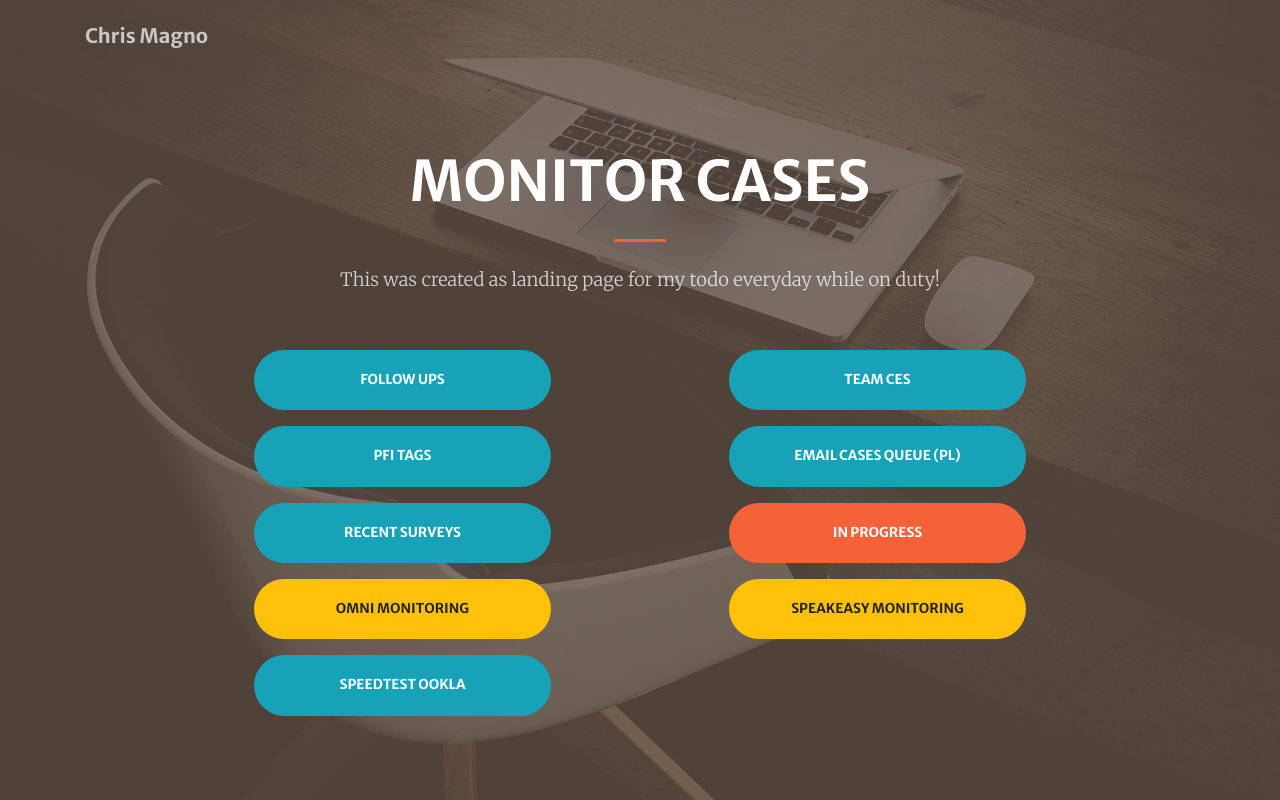
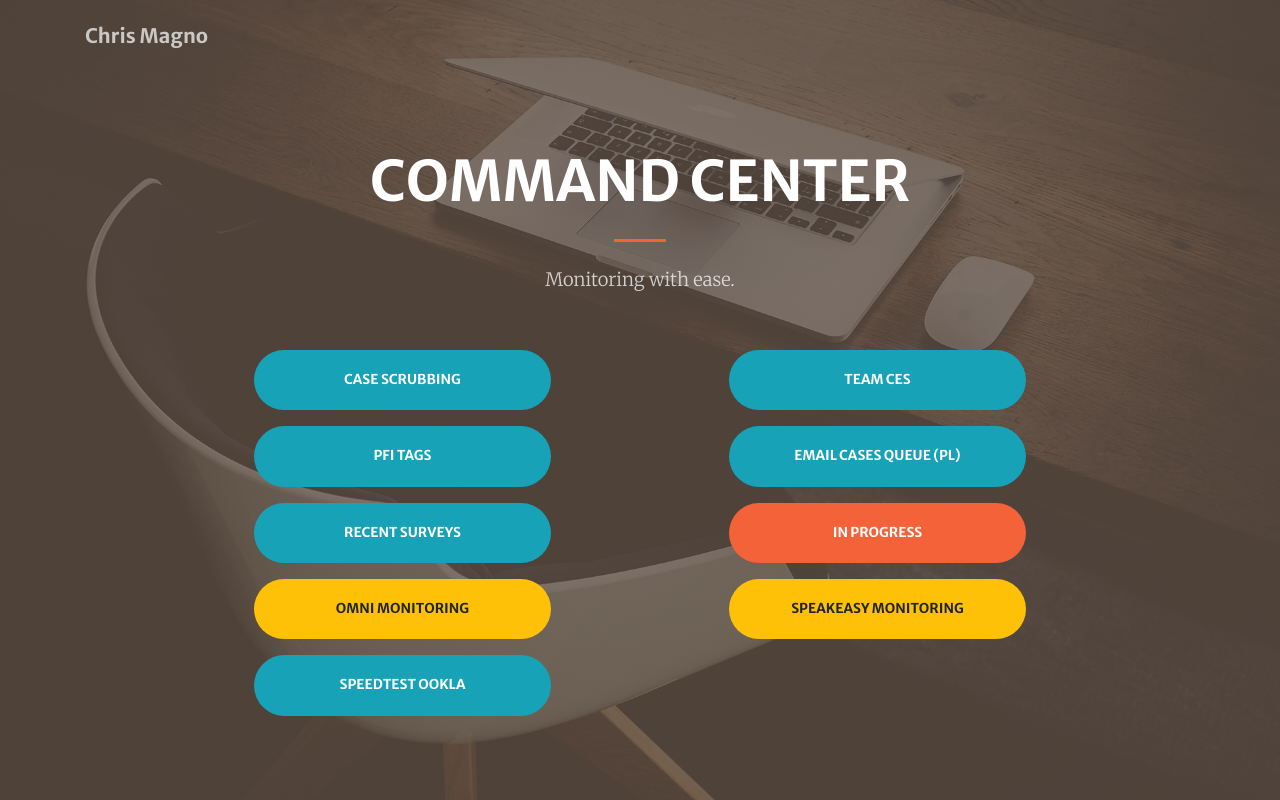
Before and after one commit to clmagno/gcp, a plain HTML site: page index.html in a window 1280 px wide. Drawn offline with nearby package versions, Linux system fonts and the light colour scheme.

Commit message:
testing go-slash as href

```diff
--- a/index.html
+++ b/index.html
@@ -39,14 +39,14 @@
             <div class="container h-100">
                 <div class="row h-100 align-items-center justify-content-center text-center">
                     <div class="col-lg-10 align-self-end">
-                        <h1 class="text-uppercase text-white font-weight-bold">Monitor Cases</h1>
+                        <h1 class="text-uppercase text-white font-weight-bold">Command Center</h1>
                         <hr class="divider my-4" />
                     </div>
                     <div class="col-lg-10 align-self-baseline">
-                        <p class="text-white-75 font-weight-light mb-5">This was created as landing page for my todo everyday while on duty!</p>
+                        <p class="text-white-75 font-weight-light mb-5">Monitoring with ease.</p>
                         <div class="row ">
                           <div class="col-lg-6 my-2">
-                            <a class="btn btn-info btn-xl js-scroll-trigger col-lg-8 " href="https://unify.my.salesforce.com/00O5w000008pyE3" target="_blank">Follow Ups</a>
+                            <a class="btn btn-info btn-xl js-scroll-trigger col-lg-8 " href="go/scrubcases" target="_blank">Case Scrubbing</a>
                           </div>
                           <div class="col-lg-6 my-2">
                             <a class="btn btn-info btn-xl js-scroll-trigger col-lg-8" href="https://unify.my.salesforce.com/00O5w00000Ac07L" target="_blank">Team CES</a>
```
